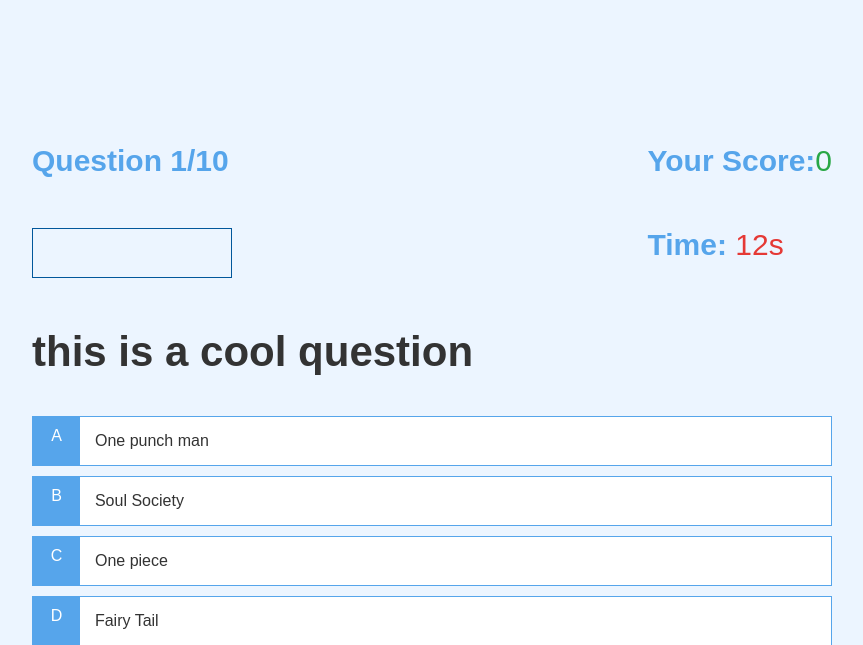
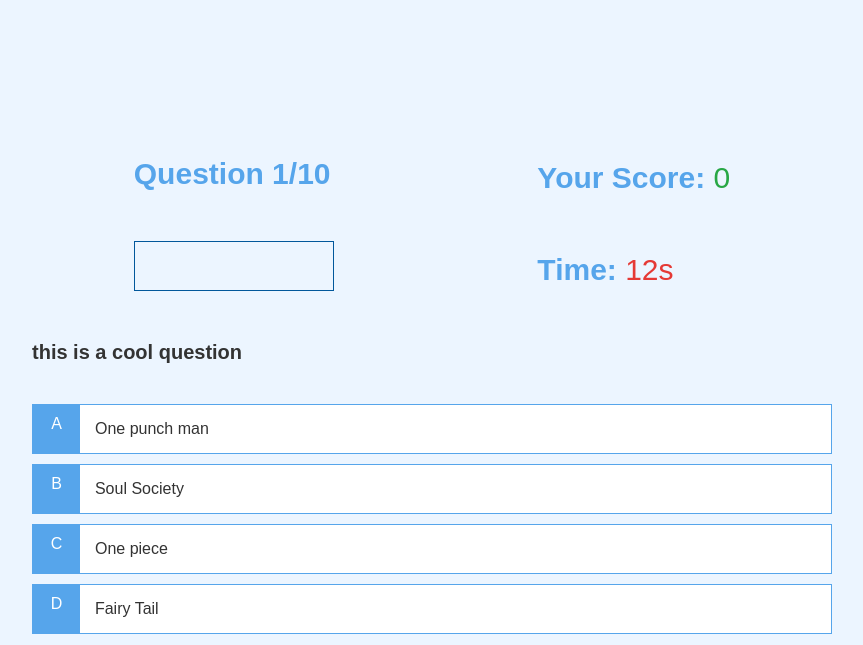
Before and after one commit to MikeLogovi/quizAppGame, a PHP site: page /game.html in a window 1280 px wide. Shown: the top 645 px of the page, without its empty margins (208-1071 px from the left). Run offline with PHP 8.4, Linux system fonts and the light colour scheme.

Commit message:
endingxx

```diff
--- a/game.css
+++ b/game.css
@@ -1,3 +1,6 @@
+#questionText{
+    font-size:2rem;
+}
 .proposition-container{
     display:flex;
     width:100%;
@@ -49,3 +52,19 @@
     font-size:3rem;
     color:#E53935;
 }
+.head{
+    display:flex;
+    justify-content:space-around;
+
+}
+
+.head1{
+    display:flex;
+    flex-direction:column;
+    justify-content:space-around;
+}
+.head2{
+    display:flex;
+    flex-direction:column;
+    justify-content:space-around;
+}
--- a/game.html
+++ b/game.html
@@ -11,20 +11,18 @@
     <div class="container">
         <div id="spinner"></div>
         <div id="game">
-            <div class="heads">
-                <div>
+            <div class="head">
+                <div class="head1">
                     <h1>Question 1/10</h1>
                     <div id="progress">
                         <div id="progressStatus"></div>
                     </div>
-
                 </div>
-
-                <div>
-                    <h1 style="text-align:center">Your Score:<span id="score"></span></h1>
-                    <div id="timing">
-                       <h1>Time: <span id="t">12s</span></h1>
-                    </div>
+                <div class="head2">
+                    <h1>Your Score: <span id="score"></span></h1>
+                        <div id="timing">
+                           <h1>Time: <span id="t">12s</span></h1>
+                        </div>
                 </div>
             </div>
             <h2 id="questionText">this is a cool question</h2>
```
